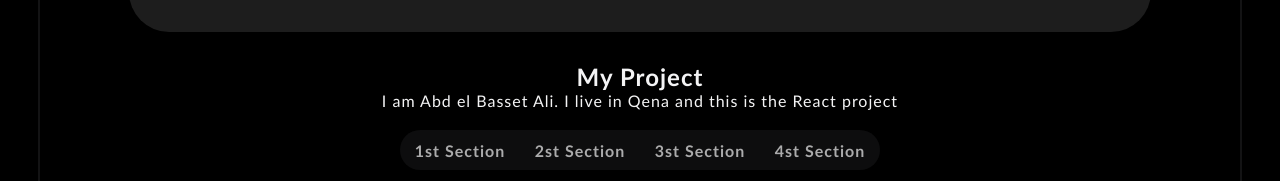
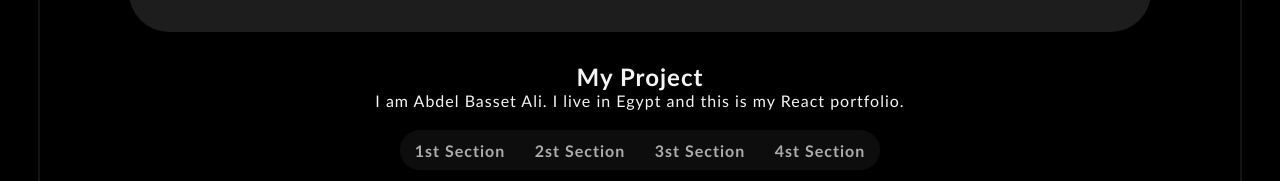
Before and after one commit to abdelbassetali/React-portfolio, a React (Vite) app: page / in a window 1280 px wide. Shown: the part 1489-1670 px from the top of the page. Built offline with nearby package versions, Linux system fonts and the light colour scheme.

Commit message:
Update Main.jsx

```diff
--- a/src/components/3-main/Main.jsx
+++ b/src/components/3-main/Main.jsx
@@ -63,7 +63,7 @@ const Main = () => {
             </section>
             <section className="top-sction ">
                 <h1 className="myh">My Project</h1>
-                <p className="myh">  I am Abd el Basset Ali. I live in Qena and this is the React project   </p>
+                <p className="myh"> I am Abdel Basset Ali. I live in Egypt and this is my React portfolio.  </p>
                 <div >
                     <button onClick={() => {
                        setalaa("yasmeen");
```
